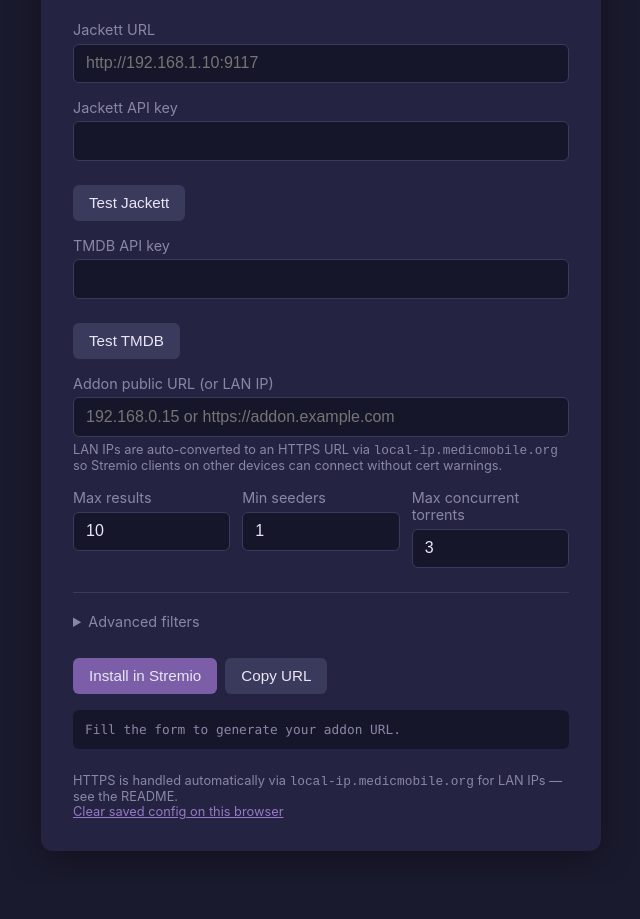
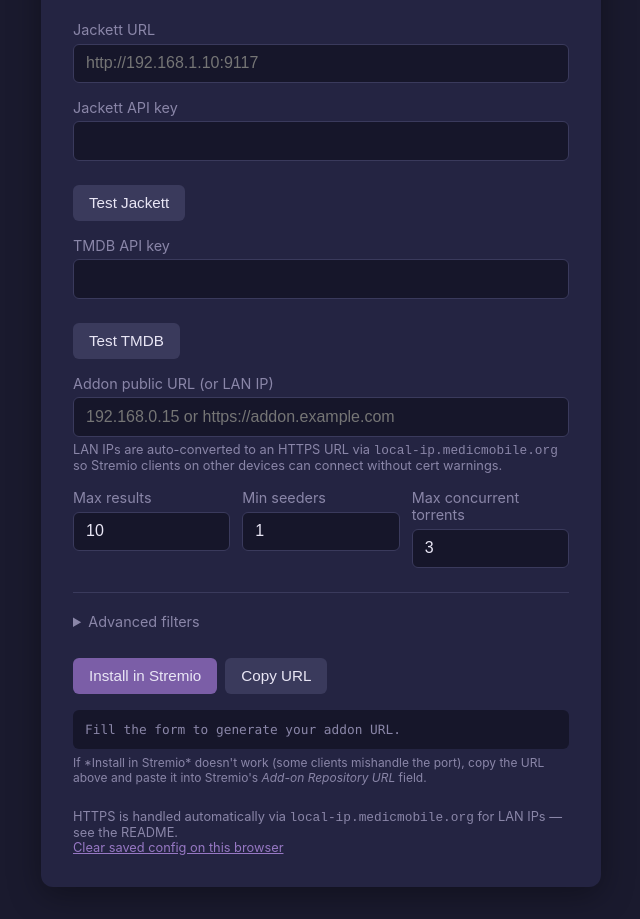
Before and after one commit to lborruto/jackstream, a website: page public/configure.html in a window 1280 px wide. Shown: the part 142-1061 px from the top of the page, without its empty margins (319-959 px from the left). Before the commit the page ends 1025 px from the top, so only its background shows below. Drawn offline with Linux system fonts and the light colour scheme.

Commit message:
fix(ui): revert to canonical stremio://host:port/... install URL; add paste-fallback hint

```diff
--- a/public/configure.html
+++ b/public/configure.html
@@ -290,6 +290,10 @@
         </div>
 
         <div class="url-box" id="urlBox">Fill the form to generate your addon URL.</div>
+        <div style="font-size: 0.75rem; color: var(--muted); margin-top: 0.35rem">
+          If *Install in Stremio* doesn't work (some clients mishandle the port),
+          copy the URL above and paste it into Stremio's <em>Add-on Repository URL</em> field.
+        </div>
       </form>
 
       <div class="footer">
@@ -423,11 +427,10 @@
         const b64 = toB64Url(JSON.stringify(cfg))
         const base = cfg.addonPublicUrl.replace(/\/$/, '')
         const httpUrl = `${base}/${b64}/manifest.json`
-        // Use the stremio://install?url=… form rather than plain scheme swap:
-        // some Stremio clients (notably Windows desktop) strip the port when
-        // parsing stremio://host:PORT/path, producing an unreachable URL.
-        // Wrapping the full URL in a query param preserves the port verbatim.
-        const stremioUrl = `stremio://install?url=${encodeURIComponent(httpUrl)}`
+        // Canonical Stremio deep link: replace the scheme. If your Stremio
+        // client ever drops the port, copy the HTTPS URL shown below and
+        // paste it into Stremio's "Add-on Repository URL" field instead.
+        const stremioUrl = httpUrl.replace(/^https?:\/\//, 'stremio://')
         return { httpUrl, stremioUrl }
       }
 
```
